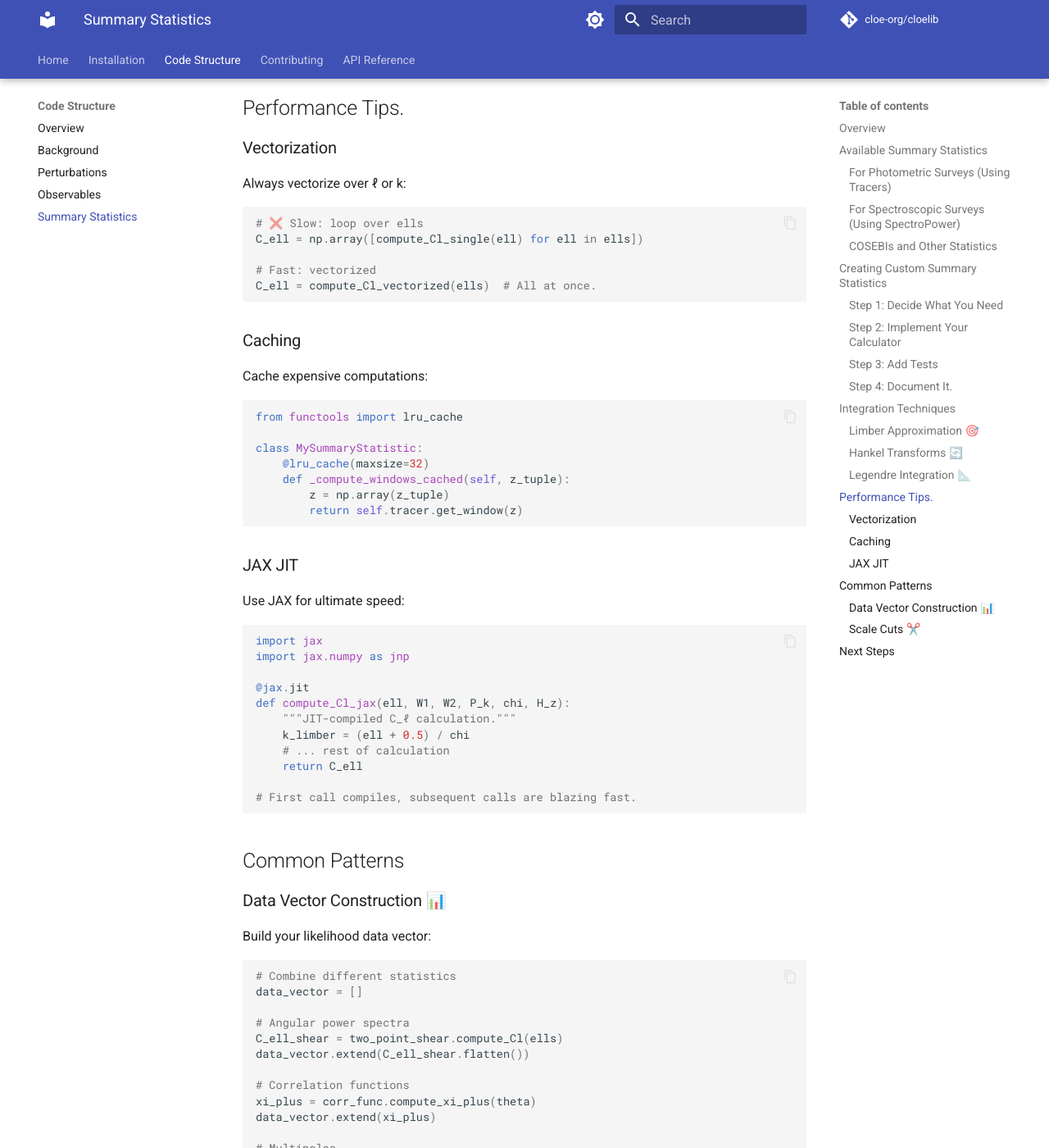
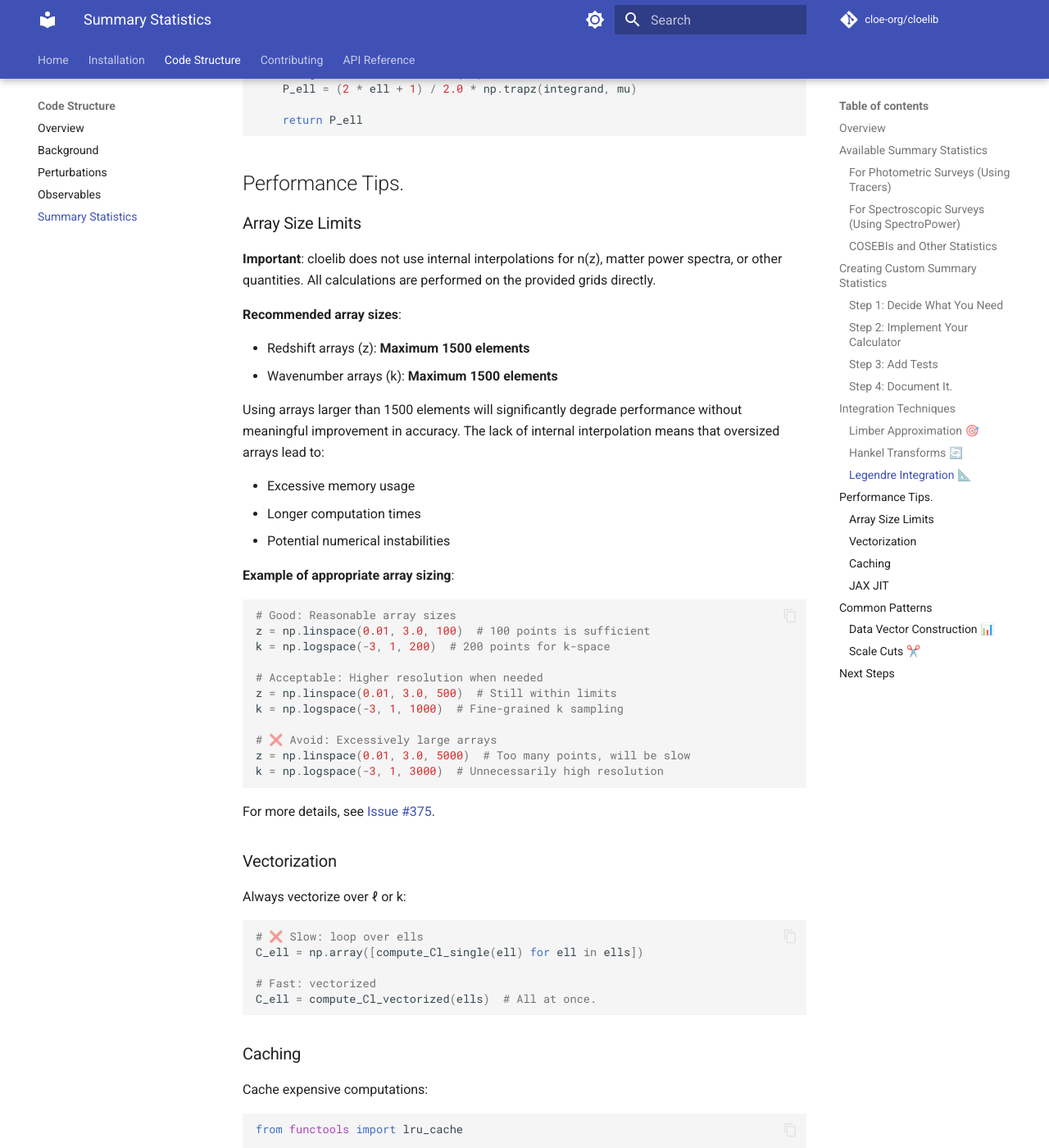
Before and after one commit to cloe-org/cloelib, an MkDocs documentation site: the page built from docs/code_structure/summary_statistics.md, in a window 1280 px wide and 1400 px high, scrolled down 9049 px. Shown: the whole window at 82% size. Built offline with MkDocs 1.6.1 and Material for MkDocs 9.7.7, drawn with Linux system fonts in a browser that asks for light colours; comment, search, counter and statistics services are not loaded; the version menu is left out; some of the changed text lies outside the part shown.

Commit message:
Add array size limit guidance to Summary Statistics documentation
Co-authored-by: gcanasherrera <13239454+gcanasherrera@users.noreply.github.com>

````diff
--- a/docs/code_structure/summary_statistics.md
+++ b/docs/code_structure/summary_statistics.md
@@ -15,6 +15,8 @@ This module computes final statistical quantities for likelihood evaluation, inc
 - **COSEBIs**: Complete Orthogonal Sets of E/B-Integrals
 
 These quantities are directly measurable and form the basis for cosmological parameter inference.
+
+**Performance Note**: cloelib does not use internal interpolations. Keep redshift and wavenumber arrays to a maximum of 1500 elements for optimal performance. See [Performance Tips](#performance-tips) for details.
 
 ## Available Summary Statistics
 
@@ -438,6 +440,39 @@ def compute_multipole(k, mu, P_k_mu, ell):
 
 ## Performance Tips.
 
+### Array Size Limits
+
+**Important**: cloelib does not use internal interpolations for n(z), matter power spectra, or other quantities. All calculations are performed on the provided grids directly.
+
+**Recommended array sizes**:
+
+- Redshift arrays (z): **Maximum 1500 elements**
+- Wavenumber arrays (k): **Maximum 1500 elements**
+
+Using arrays larger than 1500 elements will significantly degrade performance without meaningful improvement in accuracy. The lack of internal interpolation means that oversized arrays lead to:
+
+- Excessive memory usage
+- Longer computation times
+- Potential numerical instabilities
+
+**Example of appropriate array sizing**:
+
+```python
+# Good: Reasonable array sizes
+z = np.linspace(0.01, 3.0, 100)  # 100 points is sufficient
+k = np.logspace(-3, 1, 200)  # 200 points for k-space
+
+# Acceptable: Higher resolution when needed
+z = np.linspace(0.01, 3.0, 500)  # Still within limits
+k = np.logspace(-3, 1, 1000)  # Fine-grained k sampling
+
+# ❌ Avoid: Excessively large arrays
+z = np.linspace(0.01, 3.0, 5000)  # Too many points, will be slow
+k = np.logspace(-3, 1, 3000)  # Unnecessarily high resolution
+```
+
+For more details, see [Issue #375](https://github.com/cloe-org/cloelib/issues/375).
+
 ### Vectorization
 
 Always vectorize over ℓ or k:
````
